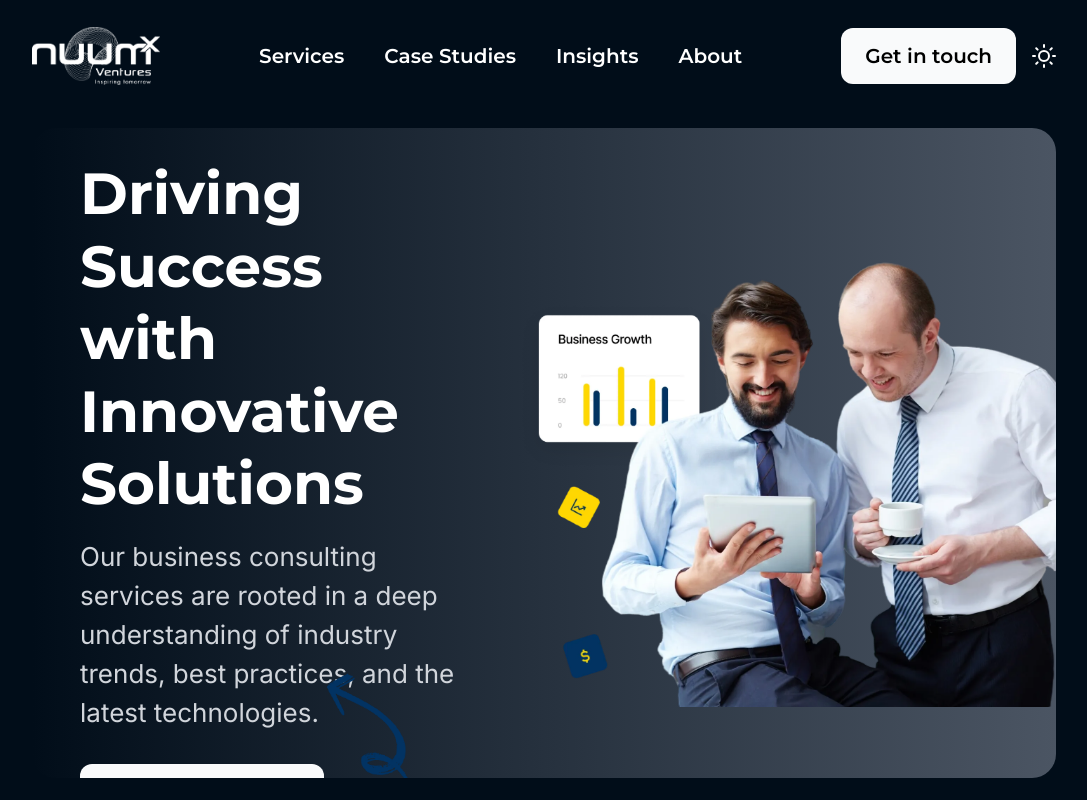
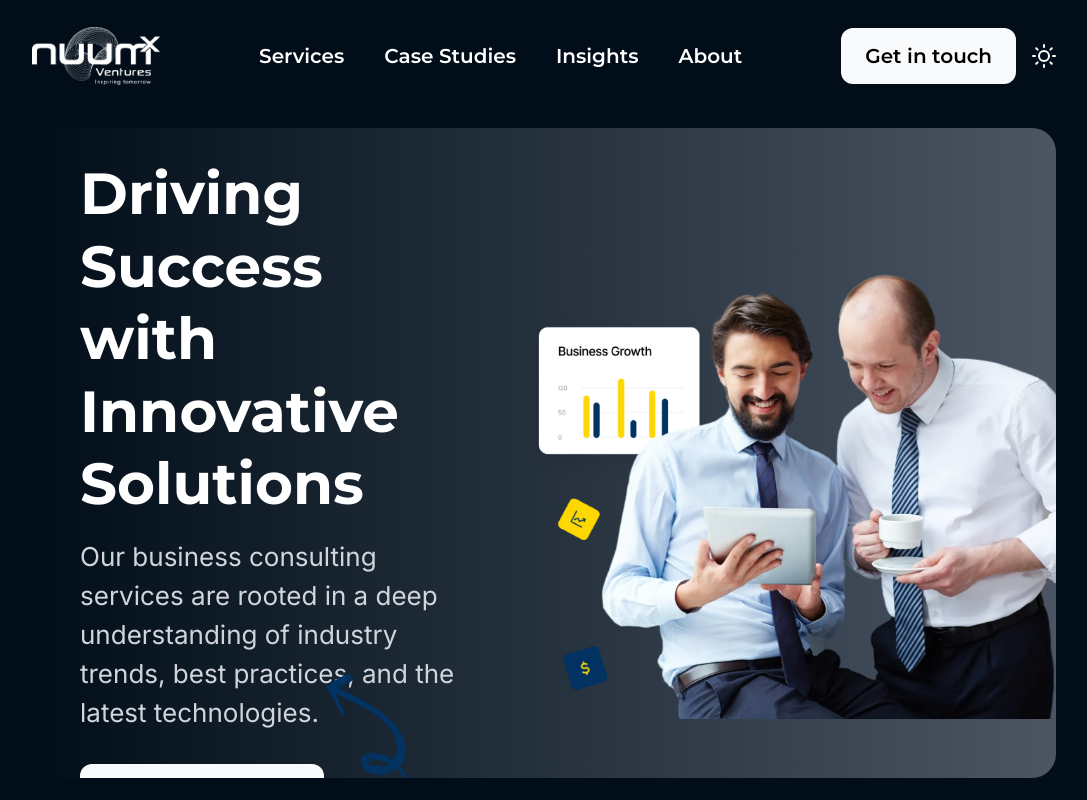
Before and after one commit to ayush969696/Demo-Website, a React (Vite) app: page / in a window 1280 px wide. Shown: the top 800 px of the page, without its empty margins (96-1183 px from the left). Built offline with nearby package versions, Linux system fonts and the light colour scheme.

Commit message:
adding final some changes

```diff
--- a/src/components/HeroSection.jsx
+++ b/src/components/HeroSection.jsx
@@ -44,8 +44,7 @@ function HeroSection() {
             </button>
           </div>
 
-          {/* Right Section for Image */}
-          <div className="w-full lg:w-[56.4%] mt-6 lg:mt-10">
+          <div className="w-full lg:w-[56.4%] mt-6 lg:mt-16">
             <img
               src={heroimg}
               alt="Consultants working together"
@@ -53,7 +52,6 @@ function HeroSection() {
             />
           </div>
 
-          {/* Arrow Image hidden on small screens */}
           <img
             src={arrow1}
             alt="Decorative arrow 1"
```
